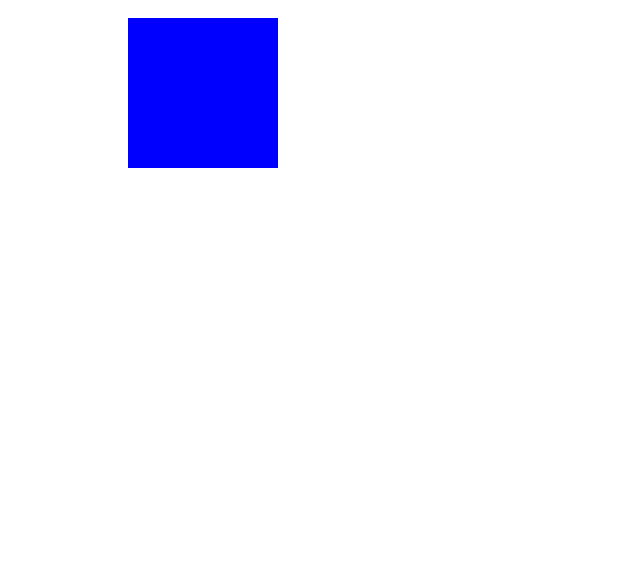
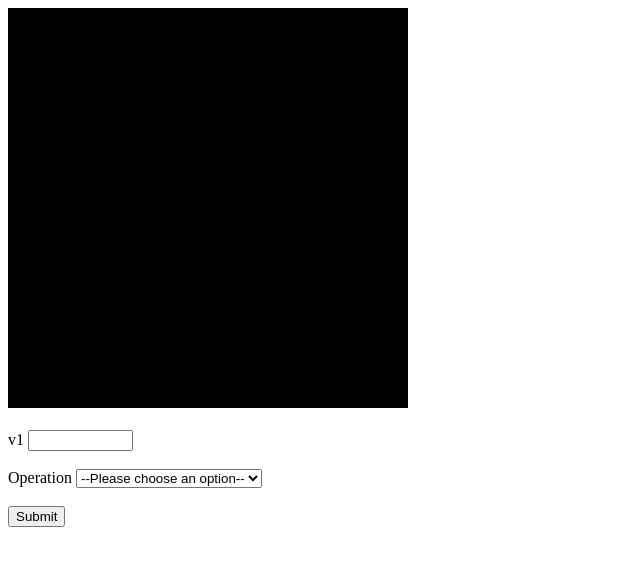
Before and after one commit to HeyItsBlinded/cse160, a plain HTML site: page asg0.html in a window 1280 px wide. Shown: the whole page, without its empty margins (0-640 px from the left). Drawn offline with Linux system fonts and the light colour scheme.

Commit message:
arguably further than i've gotten in a week and a half

```diff
--- a/asg0.html
+++ b/asg0.html
@@ -10,6 +10,17 @@
         </canvas>
         <script src="asg0.js"></script>
         <script src="lib/cuon-matrix-cse160.js"></script>
-        <!---->
+        <!----><br><br>
+        <label for="name">v1</label>
+        <input type="text" id="name" name="name" required minlength="4" maxlength="8" size="10" />
+        <!----><br><br>
+        <label for="operation-select">Operation</label>
+        <select name="pets" id="operation-select">
+        <option value="">--Please choose an option--</option>
+        <option value="add">add</option>
+        <option value="sub">sub</option>
+        </select>
+        <!----><br><br>
+        <input type="button" value="Submit" onclick="handleDrawEvent()"></input>
     </body>
 </html>
--- a/asg0.js
+++ b/asg0.js
@@ -10,6 +10,10 @@ function main() {
     }
 
     ctx = canvas.getContext('2d');
-    ctx.fillStyle = 'rgba(0, 0, 255, 1.0)';
-    ctx.fillRect(120, 10, 150, 150);
+    ctx.fillStyle = 'rgba(0, 0, 0, 1.0)';
+    ctx.fillRect(0, 0, canvas.width, canvas.height);
 }
+
+function handleDrawEvent() {
+    //
+}
```
